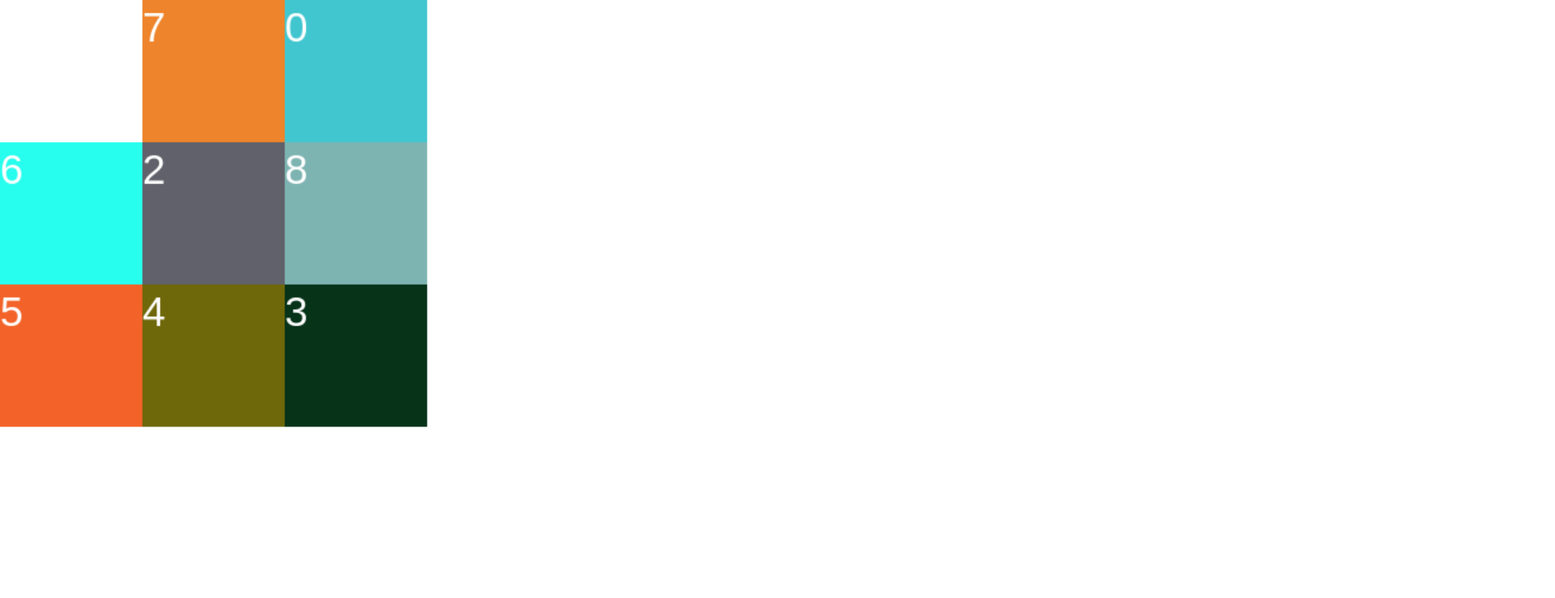
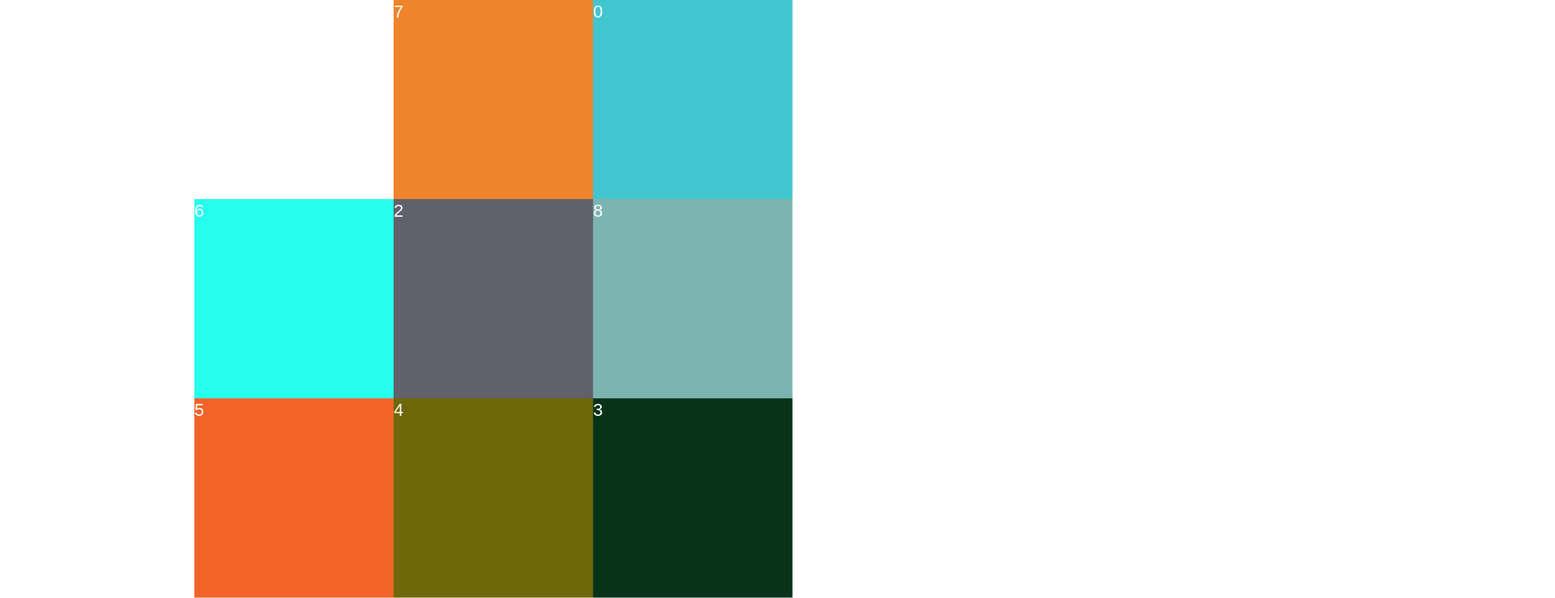
Before and after one commit to Lninn/vue-pintu, a website built with Vite: page index.html in a window 1280 px wide. Shown: the top 739 px of the page at 81% size, 1920 px wide, since content can reach past the window. Built offline with nearby package versions, Linux system fonts and the light colour scheme.

Commit message:
fix: update style

```diff
--- a/src/app.ts
+++ b/src/app.ts
@@ -130,10 +130,12 @@ class Coordinates {
 
 // Pintu
 
+const CANVAS_SCLAE = 2
+
 const ROW_COUNT = 3;
 const COL_COUNT = 3;
-const RECT_WIDTH = 120;
-const RECT_HEIGHT = 120;
+const RECT_WIDTH = 200 * CANVAS_SCLAE;
+const RECT_HEIGHT = 200 * CANVAS_SCLAE;
 
 type Payload = number | Position;
 class PintuMap {
@@ -316,10 +318,10 @@ const renderCanvas = () => {
   if (!container) return;
 
   const canvas = document.createElement("canvas");
-  canvas.width = 1024 * 2;
-  canvas.height = 1024 * 2;
-  canvas.style.width = "3000px";
-  canvas.style.height = "3000px";
+  canvas.width = 650 * CANVAS_SCLAE;
+  canvas.height = 650 * CANVAS_SCLAE;
+  canvas.style.width = "800px";
+  canvas.style.height = "800px";
 
   container.appendChild(canvas);
 
--- a/src/style.css
+++ b/src/style.css
@@ -10,6 +10,9 @@ body {
 #app {
   position: relative;
   height: 100%;
+
+  display: grid;
+  place-items: center;
 }
 
 .Item {
```
